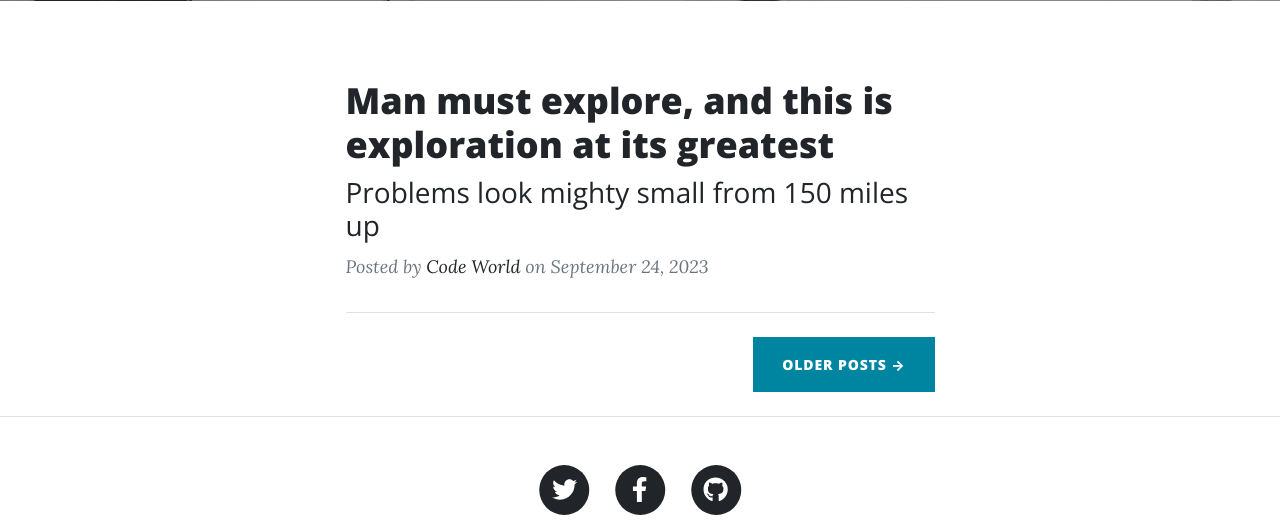
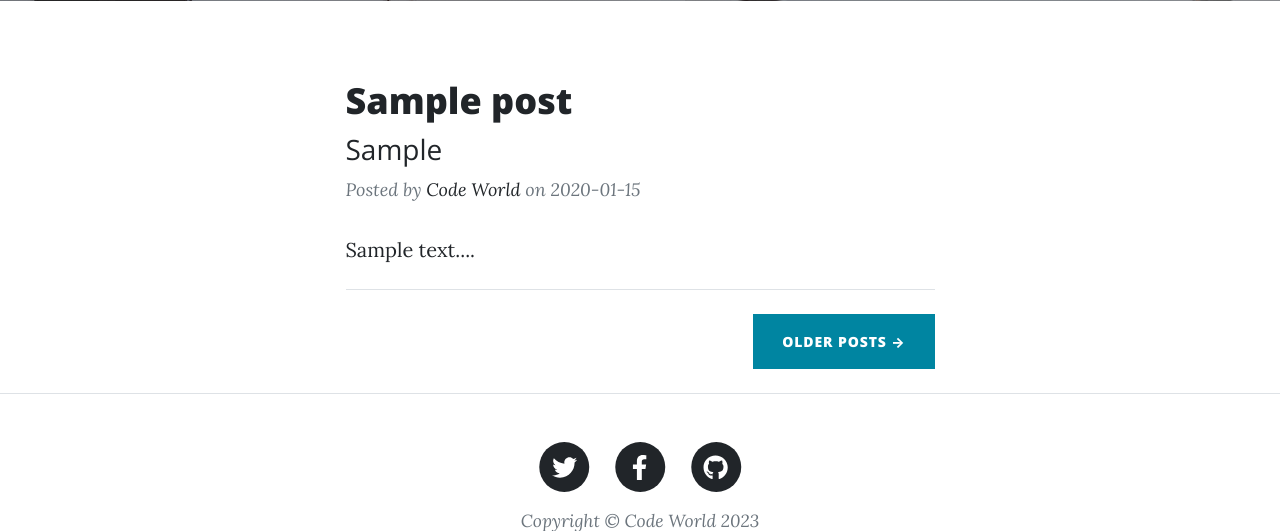
Before and after one commit to Hamza-Ahmed-Siddiqui/codeWorldBlogWeb, a Flask app: page / in a window 1280 px wide. Shown: the part 531-1062 px from the top of the page. Run offline with Flask 3, Linux system fonts and the light colour scheme; tables that the repository leaves empty hold one stand-in row (values such as "Sample post"); some libraries are stand-ins or nearby versions.

Commit message:
Complete Home Page

```diff
--- a/config.json
+++ b/config.json
@@ -10,6 +10,8 @@
         "tag_line":"A blog Liked By Programmers Hamza  ",
         "about_text":"Hey, This post is fetch by Database and also fetch by JSON File.Lorem ipsum dolor sit amet, consectetur adipisicing elit. Saepe nostrum ullam eveniet pariatur voluptates odit, fuga atque ea nobis sit soluta odio, adipisci quas excepturi maxime quae totam ducimus consectetur?",
         "username":"hamzaahmed.tech@gmail.com",
-        "password":"Rimsha12345"
+        "password":"jwlkrbhvhpilmvaz",
+        "no_of_post":5
+
         }
 }
--- a/main.py
+++ b/main.py
@@ -2,6 +2,8 @@ from flask import Flask,render_template
 from flask_sqlalchemy import SQLAlchemy
 from flask.globals import request
 from datetime import datetime
+
+
 from flask_mail import Mail
 import json
 
@@ -15,14 +17,14 @@ with open('config.json','r') as c:
 
 
 app = Flask(__name__)
-# app.config.update(
-#     MAIL_SERVER='smtp.gmail.com',
-#     MAIL_PORT='465',
-#     MAIL_USE_SSL=True,
-#     MAIL_USERNAME=params['username'],
-#     MAIL_PASSWORD=params['password'],
-# )
-# mail=Mail(app)
+app.config.update(
+    MAIL_SERVER='smtp.gmail.com',
+    MAIL_PORT='465',
+    MAIL_USE_SSL=True,
+    MAIL_USERNAME=params['username'],
+    MAIL_PASSWORD=params['password'],
+)
+mail=Mail(app)
 if(local_server):
     app.config['SQLALCHEMY_DATABASE_URI'] = params['local_uri']
 
@@ -34,6 +36,7 @@ else:
 db = SQLAlchemy(app)
 
 # id , name,phone_num,msg,date,email
+
 class Contact(db.Model):
     id = db.Column(db.Integer, primary_key=True)
     name = db.Column(db.String(80), unique=False, nullable=False)
@@ -48,6 +51,7 @@ class Posts(db.Model):
     title = db.Column(db.String(80), unique=False, nullable=False)
     slug = db.Column(db.String(21), unique=True, nullable=False)
     content = db.Column(db.String(500), unique=False, nullable=False)
+    tagline = db.Column(db.String(500), unique=False, nullable=False)
     date = db.Column(db.String(12),  nullable=True)
 
 
@@ -56,7 +60,8 @@ class Posts(db.Model):
 
 @app.route("/")
 def home():
-    return render_template('index.html',params=params)
+    posts=Posts.query.filter_by().all()[0:params['no_of_post']]
+    return render_template('index.html',params=params,posts=posts)
 
 
 @app.route("/post/<string:post_slug>",methods=['GET'])
@@ -88,11 +93,11 @@ def contact():
         db.session.add(entry)
         db.session.commit()
         # ====================== Mail Start ========================
-        # mail.send_message('New Message From '+name,
-        #                   sender=email,
-        #                   recipients=[params['username']],
-        #                   body=message + "\n"+ phone
-                        #   )
+        mail.send_message('New Message From '+name,
+                          sender=email,
+                          recipients=[params['username']],
+                          body=message + "\n"+ phone
+                          )
     #  =========================== mail End ======================
     return render_template('contact.html',params=params)
 
--- a/templates/index.html
+++ b/templates/index.html
@@ -19,20 +19,35 @@
         <div class="container px-4 px-lg-5">
             <div class="row gx-4 gx-lg-5 justify-content-center">
                 <div class="col-md-10 col-lg-8 col-xl-7">
-                    <!-- Post preview-->
+                    <!-- ===================== Todo fetch loop using jinja =========-->
+
+
+                    {% for post in posts %}
+
+
+
+
                     <div class="post-preview">
-                        <a href="post.html">
-                            <h2 class="post-title">Man must explore, and this is exploration at its greatest</h2>
-                            <h3 class="post-subtitle">Problems look mighty small from 150 miles up</h3>
+                        <a href="/post/{{post.slug}}">
+                            <h2 class="post-title"> {{post.title}}  </h2>
+                            <h3 class="post-subtitle">{{post.tagline}}</h3>
                         </a>
                         <p class="post-meta">
                             Posted by
                             <a href="#!">{{params['blog_name']}}</a>
-                            on September 24, 2023
+                            on {{post.date}}
                         </p>
                     </div>
+
+                    {{post.content[0:150]}}...
+
+
                     <!-- Divider-->
                     <hr class="my-4" />
+
+                </a></li>
+                {% endfor %}
+
 
                     <!-- Pager-->
                     <div class="d-flex justify-content-end mb-4"><a class="btn btn-primary text-uppercase" href="#!">Older Posts →</a></div>
```
